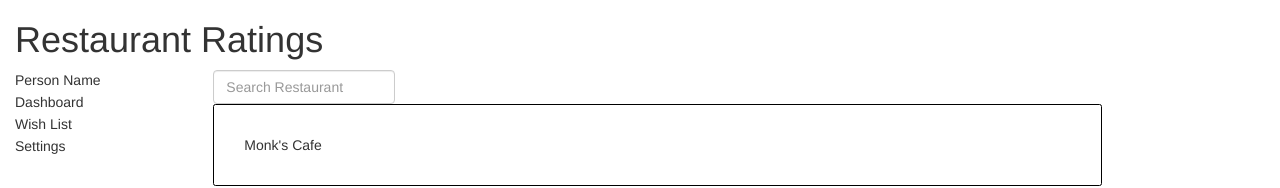
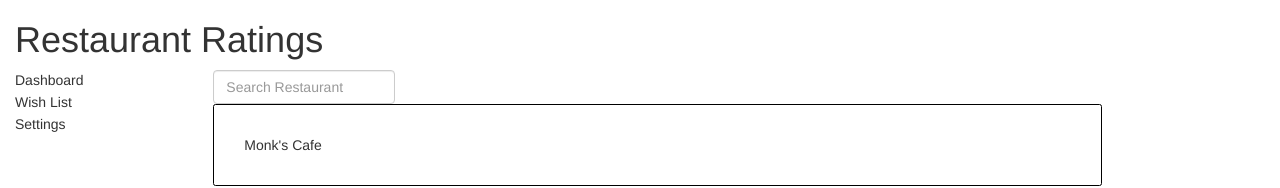
Before and after one commit to natashahakun/restaurant-ratings, a website: page index.html in a window 1280 px wide. Shown: the top 188 px of the page. Drawn offline with Linux system fonts and the light colour scheme.

Commit message:
Remove person from nav.

```diff
--- a/views/nav.html
+++ b/views/nav.html
@@ -1,6 +1,5 @@
 <nav role="navigation" class="nav">
   	<ul class="nav nav-pills nav-stacked">
-	  	<li role="listitem" class="pointer">Person Name</li>
 	  	<li ui-sref="dashboard" role="listitem" class="pointer">Dashboard</li>
 	  	<li role="listitem" class="pointer">Wish List</li>
 	  	<li role="listitem" class="pointer">Settings</li>
```
